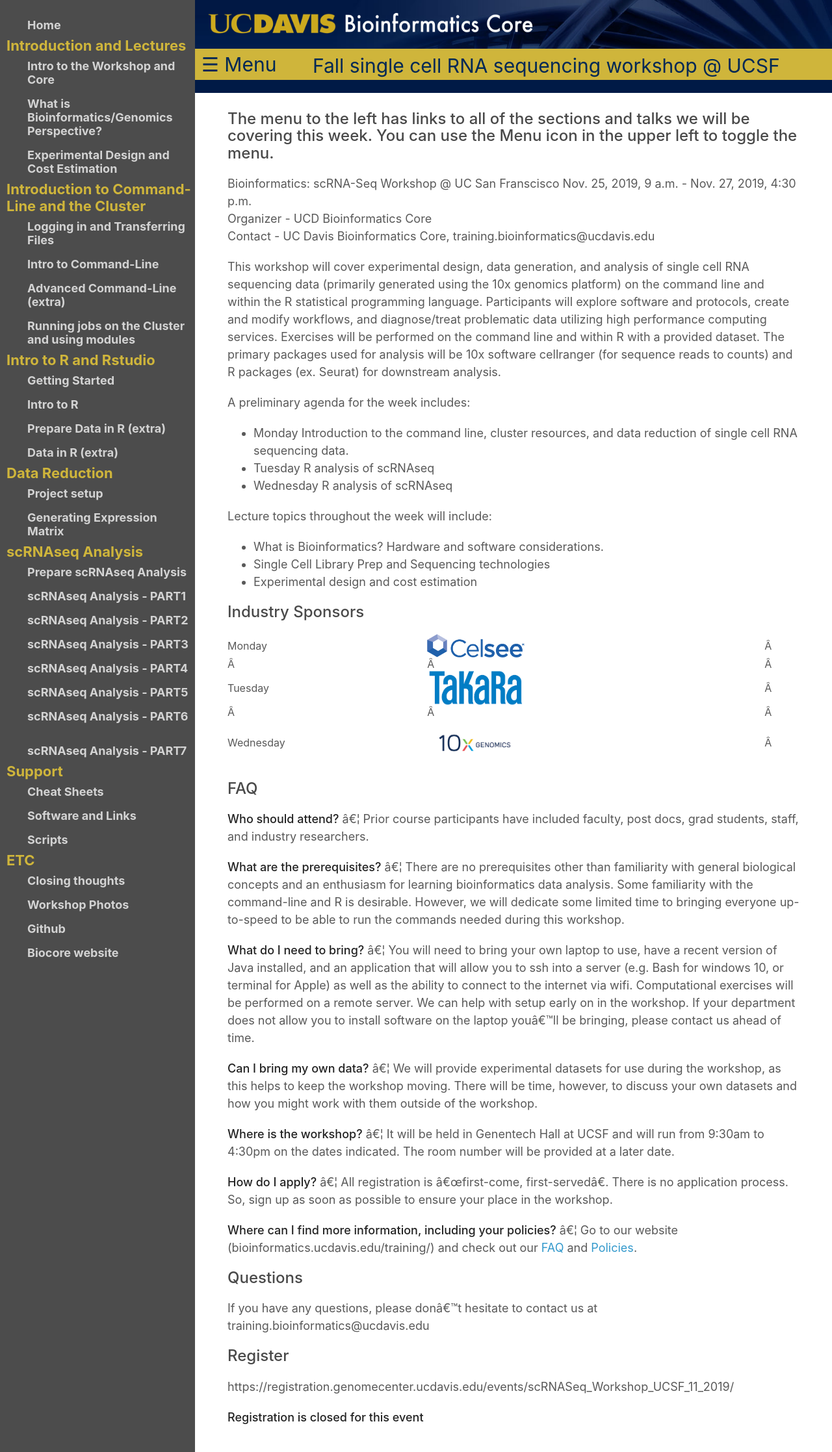
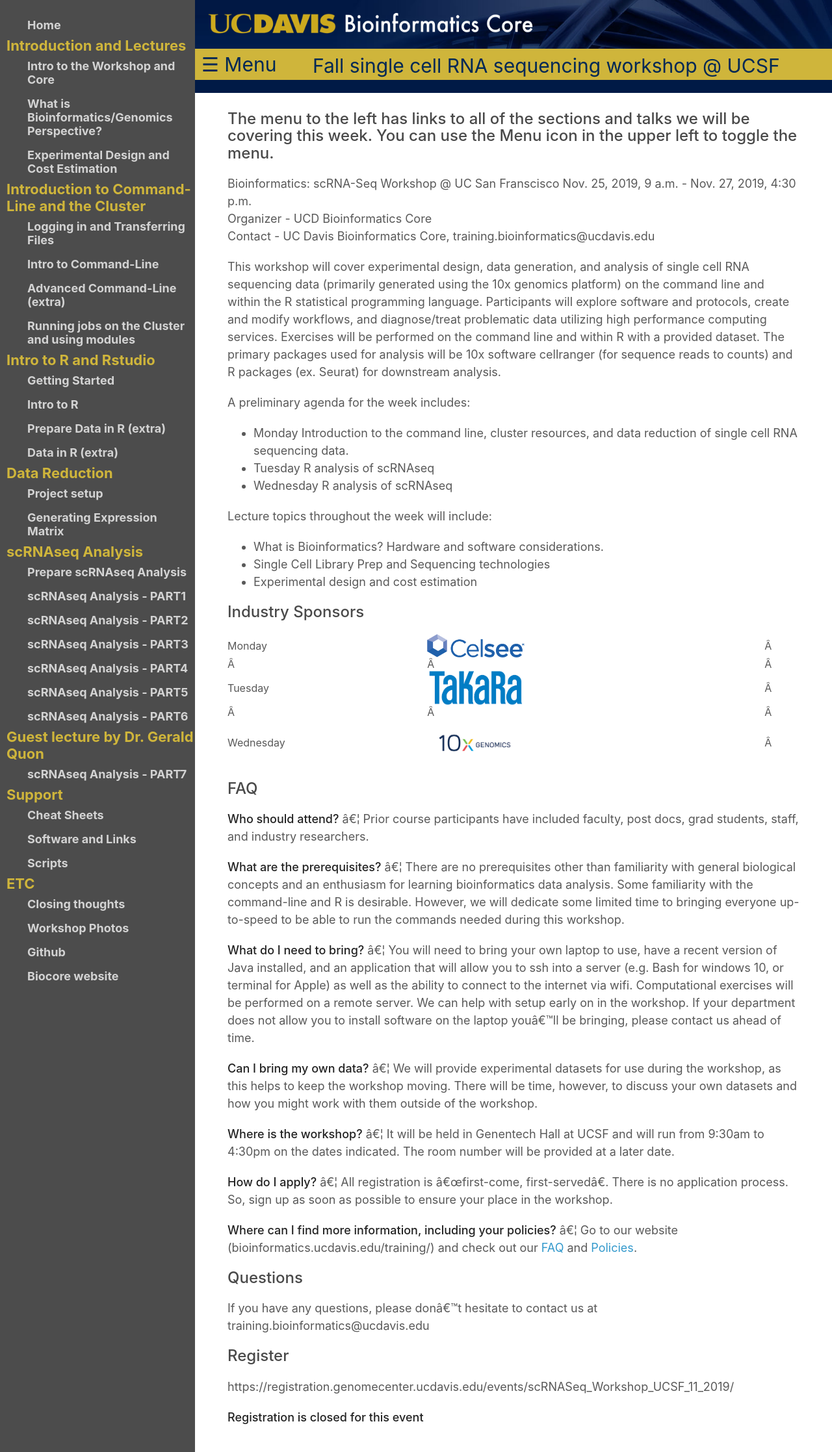
Before and after one commit to ucdavis-bioinformatics-training/2019-Fall-single-cell-RNA-sequencing-Workshop-UCSF, a Jekyll site: the page built from index.md, in a window 1280 px wide. Shown: the whole page at 65% size. Built offline with Jekyll 4.4.1, drawn with Linux system fonts in a browser that asks for light colours; our own code applies the rules of GitHub Pages for plain Markdown files; some of the changed lines change nothing that is shown.

Commit message:
fix errro

```diff
--- a/_config.yml
+++ b/_config.yml
@@ -56,7 +56,7 @@
   - title: scRNAseq Analysis - PART6
     url: scrnaseq_analysis/scRNA_Workshop-PART6
 
-  - Heading: Guest lecture by Dr. Gerald Quon
+  - heading: Guest lecture by Dr. Gerald Quon
   - title: scRNAseq Analysis - PART7
     url: scrnaseq_analysis/scRNA_Workshop-PART7
 
```
